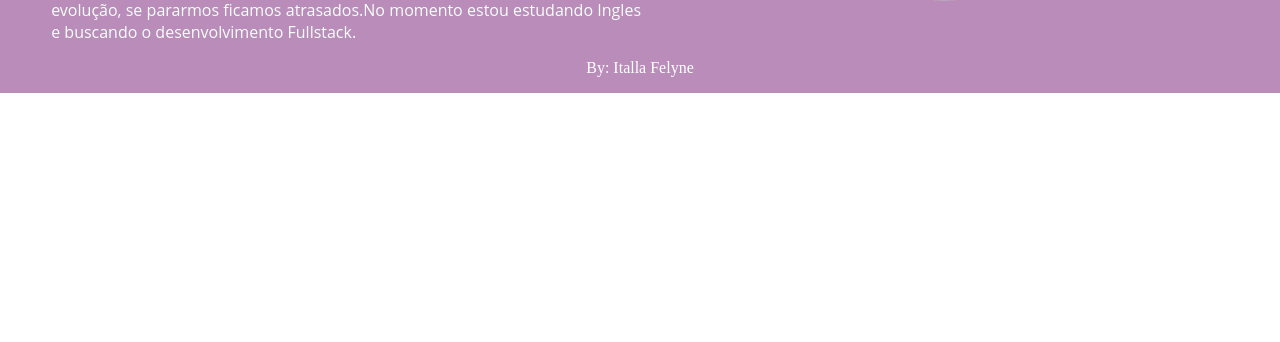
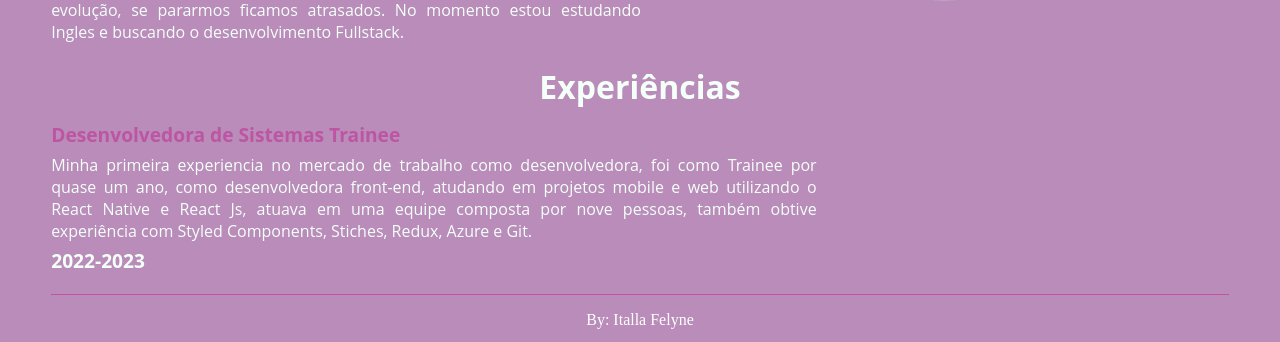
Before and after one commit to ItallaF/portifolio, a React (Create React App) app: page / in a window 1280 px wide. Shown: the part 927-1269 px from the top of the page. Before the commit the page ends 1020 px from the top, so only its background shows below. Built offline with nearby package versions, Linux system fonts and the light colour scheme.

Commit message:
Create Section Experiencias

```diff
--- /dev/null
+++ b/src/Componets/Experiencias/Experiencia.tsx
@@ -0,0 +1,22 @@
+import { Title } from '../Sobre/SobreStyle';
+import { DivText, DivTitle, ExperienciaSection,SubTitle,Text, TextDestac } from './ExperienciaStyle';
+
+export function Experiencia() {
+  return (
+    <ExperienciaSection>
+      <DivTitle>
+        <Title>Experiências</Title>
+      </DivTitle>
+      <DivText>
+        <SubTitle>Desenvolvedora de Sistemas Trainee</SubTitle>
+        <Text> Minha primeira experiencia no mercado de trabalho como desenvolvedora,
+          foi como Trainee por quase um ano, como desenvolvedora front-end, atudando
+          em projetos mobile e web utilizando o React Native e React Js, atuava em uma equipe
+          composta por nove pessoas, também obtive experiência com Styled Components, Stiches,
+          Redux, Azure e Git.</Text>
+          <TextDestac> 2022-2023 </TextDestac>
+
+      </DivText>
+    </ExperienciaSection>
+  );
+};
--- /dev/null
+++ b/src/Componets/Experiencias/ExperienciaStyle.tsx
@@ -0,0 +1,54 @@
+import styled from 'styled-components';
+
+export const ExperienciaSection = styled.section`
+  display: flex;
+  background-color: #b98cb9;
+  flex-direction: column;
+  justify-content: center;
+`;
+
+export const DivTitle = styled.div`
+  align-items: center;
+  display: grid;
+  justify-items: center;
+  margin-bottom: 0%;
+  margin-top: 1.2%;
+  width: 100%;
+`;
+
+export const DivText = styled.div`
+  border-block-end: 1px solid;
+  border-color: #bd55a3;
+  display: flex;
+  flex-direction: column;
+  justify-content: center;
+  margin: 0% 4%;
+`;
+export const SubTitle = styled.h3`
+  align-items: center;
+  color: #bd55a3;
+  font-family: Open Sans, sans-serif;
+  font-size: 1.2em;
+  font-weight: bold;
+  text-align: justify;
+  margin-top: 0%;
+  margin-bottom: 0.5%;
+`;
+
+export const Text = styled.text`
+  color: #f5fffa;
+  font-family: Open Sans, sans-serif;
+  font-size: 1em;
+  font-weight: normal;
+  text-align: justify;
+  width: 65%;
+`;
+
+export const TextDestac = styled.p`
+  color: #f5fffa;
+  font-family: Open Sans, sans-serif;
+  font-size: 1.2em;
+  font-weight: bold;
+  text-align: justify;
+  margin-top: 0.5%;
+`;
--- a/src/Pages/Home/home.tsx
+++ b/src/Pages/Home/home.tsx
@@ -2,6 +2,8 @@ import { Header } from '../../Componets/Header/Header';
 import { Footer } from '../../Componets/Footer/Footer';
 import { Banner } from '../../Componets/Banner/Banner';
 import { Sobre } from '../../Componets/Sobre/Sobre';
+import { Experiencia } from '../../Componets/Experiencias/Experiencia';
+
 
 
 
@@ -11,6 +13,7 @@ export function Home() {
       <Header />
       <Banner />
       <Sobre />
+      <Experiencia />
       <Footer />
     </>
   );
```
Also changed, not shown: src/Componets/Sobre/Sobre.tsx (+5 -5 lines).
